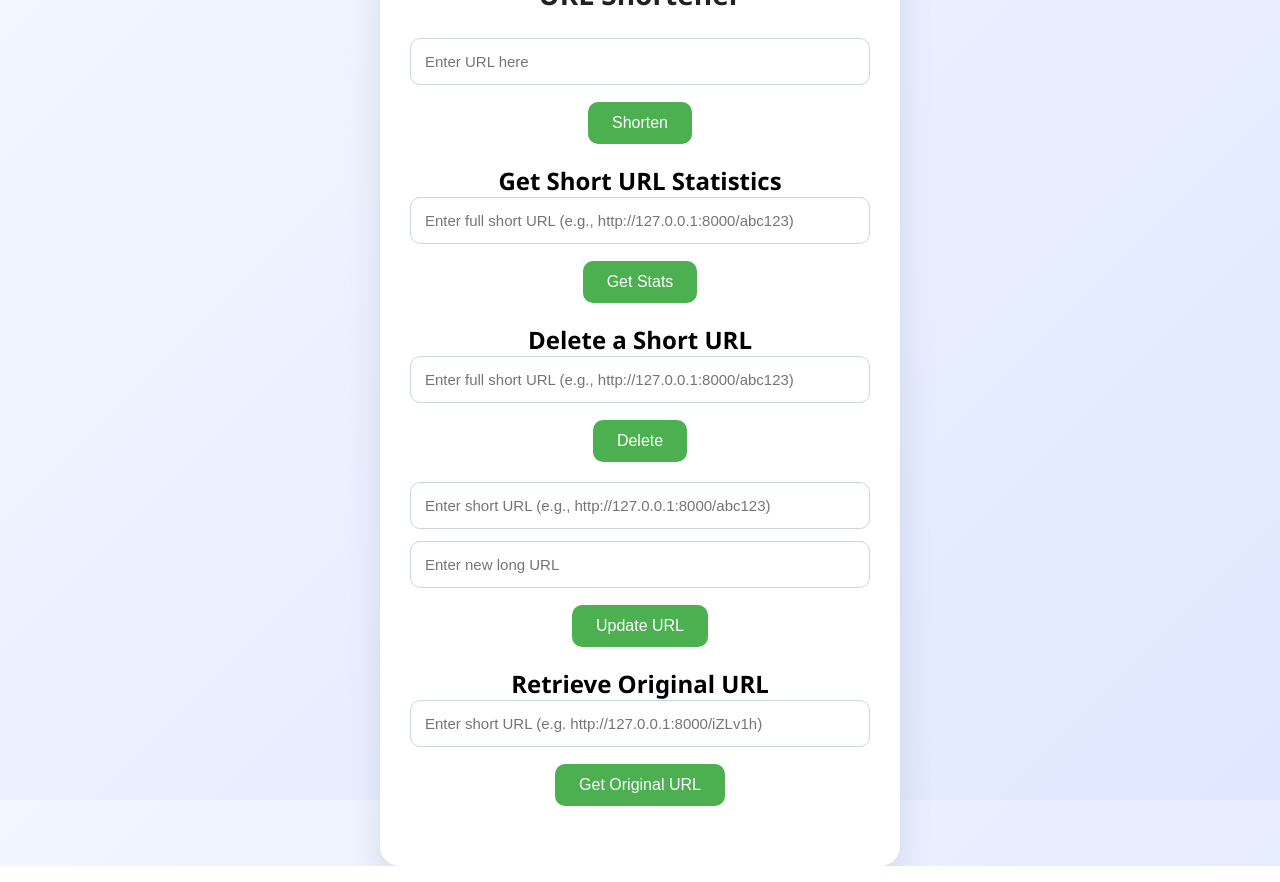
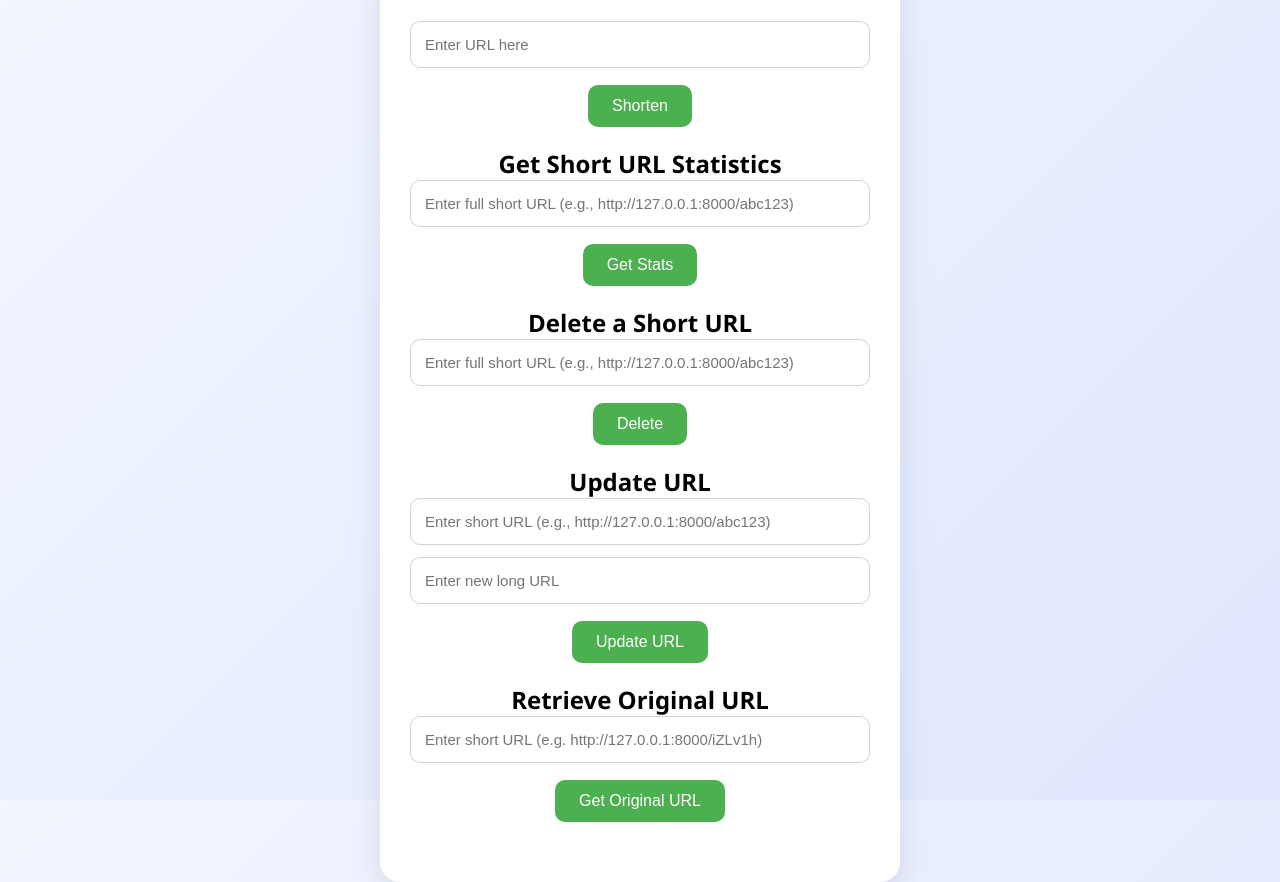
Before and after one commit to Binteimran853/aqsa-innovaxel-imran, a Django app: page / in a window 1280 px wide. Run offline with Django 5.2, Linux system fonts and the light colour scheme.

Commit message:
modify my shorturl.html for adding update URL

```diff
--- a/shortener/templates/shortener/shorturl.html
+++ b/shortener/templates/shortener/shorturl.html
@@ -185,8 +185,8 @@
 
 
 
-        <!-- TO UPDATE THE URL WITH IT'S SHORT CODE -->
-
+        <!-- TO UPDATE THE URL WITH IT'S SHORT URL -->
+        <h2>Update URL</h2>
 <form method="POST" action="{% url 'update_url' %}">
     {% csrf_token %}
     <input type="hidden" name="_method" value="PUT">
```
